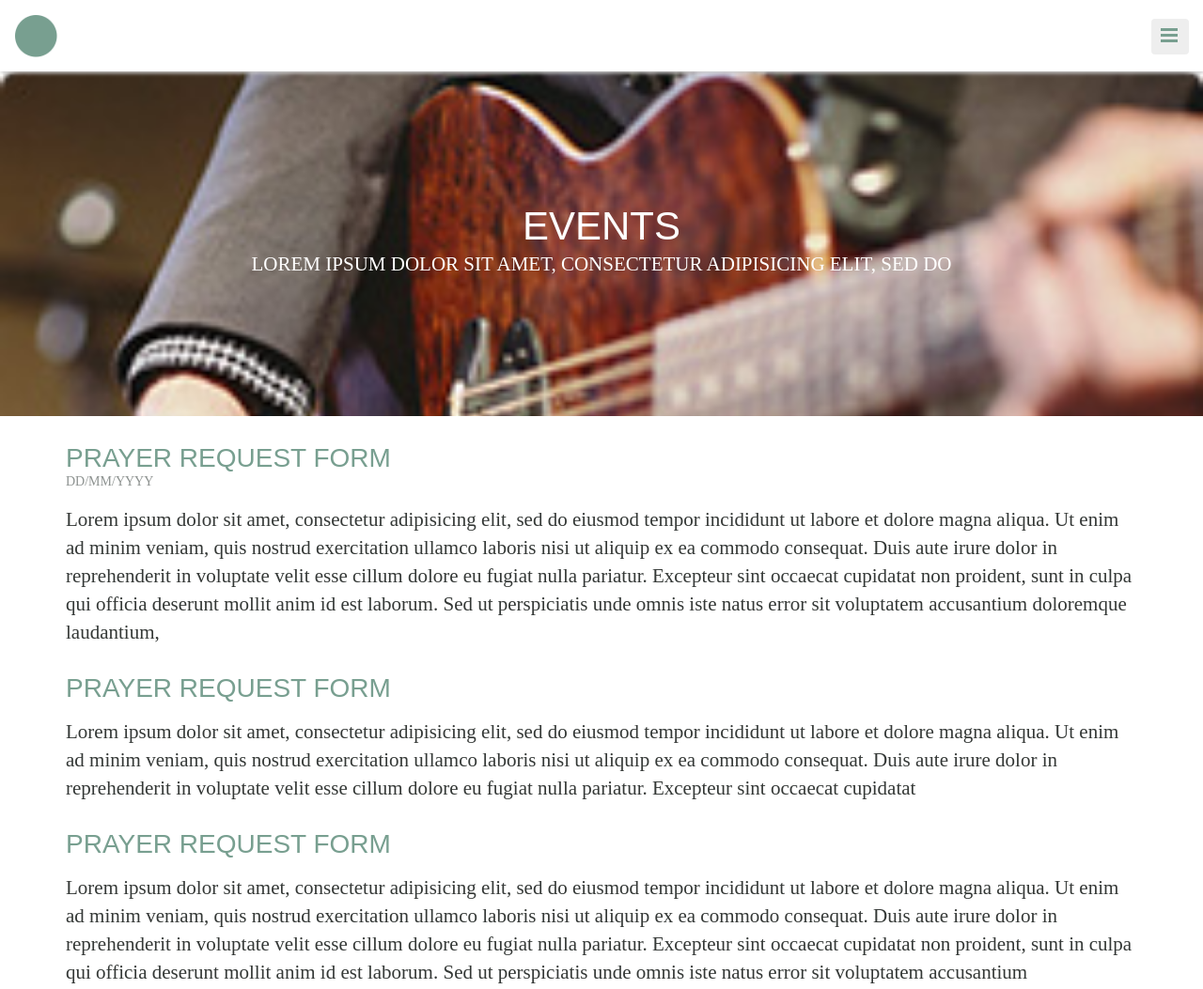
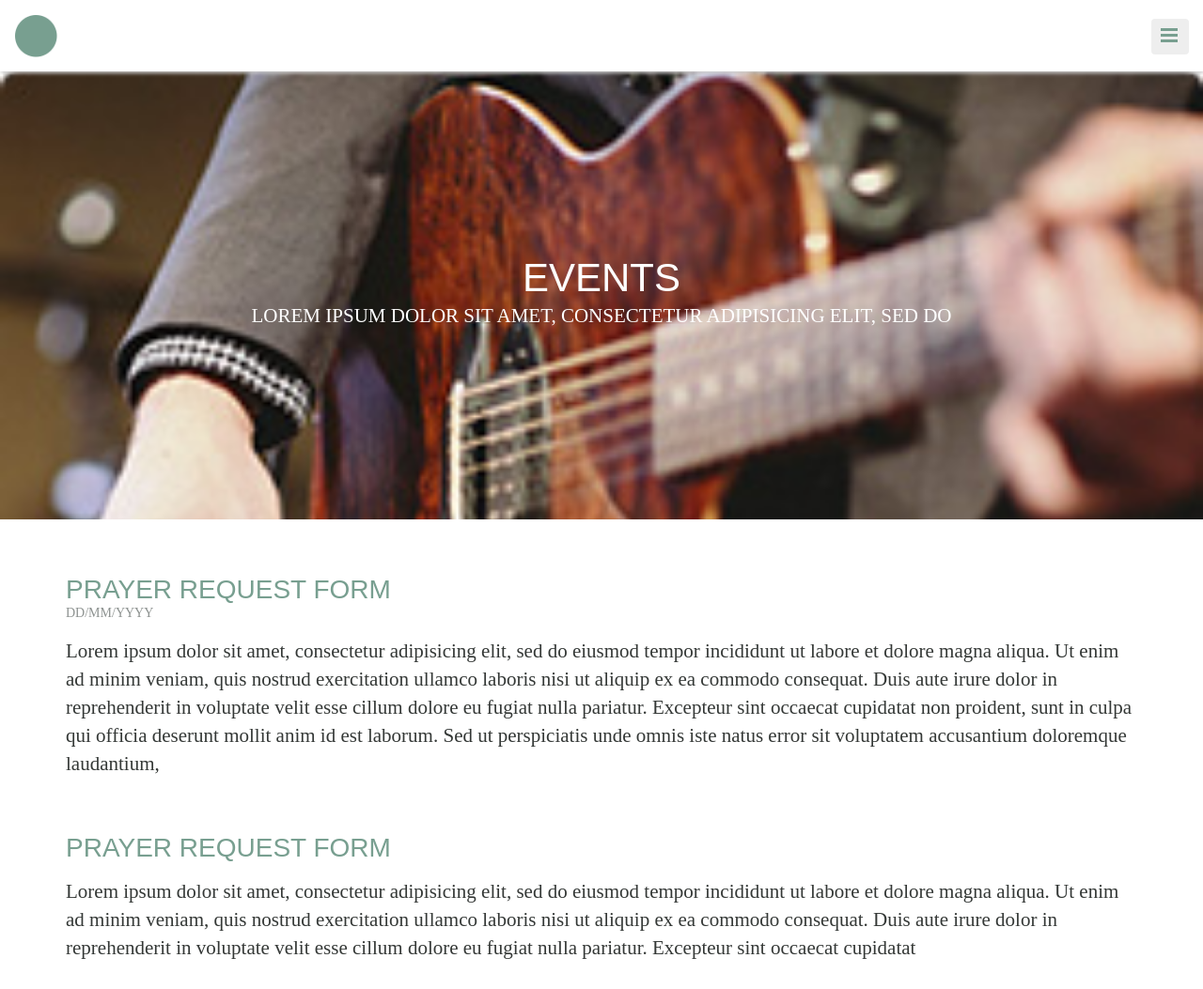
Before and after one commit to thona07/Prayer-Request-Form, a plain HTML site: page index.html in a window 1280 px wide. Shown: the top 1053 px of the page at 94% size. Drawn offline with nearby package versions, Linux system fonts and the light colour scheme.

Commit message:
cladd event cheng padding to 200px 15px in min-width: 992px

```diff
--- a/sass/styles.scss
+++ b/sass/styles.scss
@@ -257,3 +257,13 @@ h1 {
 	width: 100%;
 }
 }
+
+@media ( min-width: 992px ) {
+
+h2 {
+	padding-top: 60px;
+}
+.event {
+	padding: 200px 15px;
+}
+}
```
Also changed, not shown: css/styles.css.
